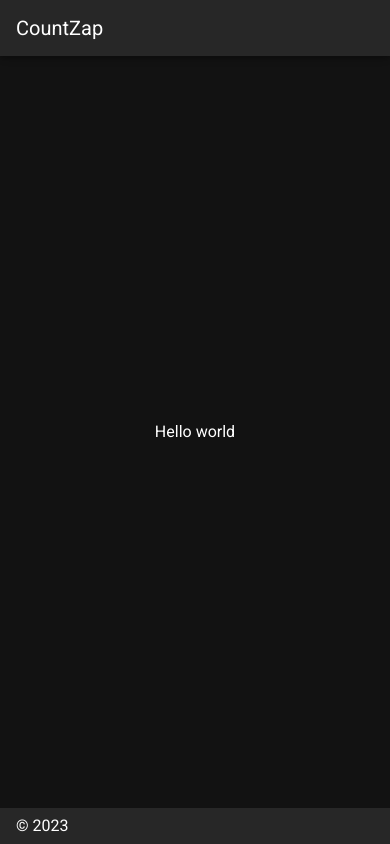
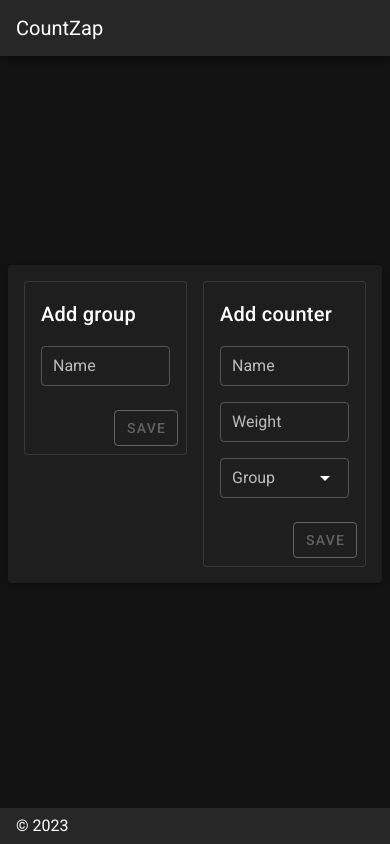
Before and after one commit to burgerG/count-zap, a Nuxt app: page / in a window 390 px wide. Built offline with nearby package versions, Linux system fonts and the light colour scheme.

Commit message:
docs: Add counters store responsiveness demo

```diff
--- a/pages/index.vue
+++ b/pages/index.vue
@@ -1,9 +1,127 @@
 <template>
-  <span>Hello world</span>
+  <div>
+    <v-card>
+      <v-row class="pa-2" no-gutters>
+        <div class="pa-2 col-6">
+          <v-card outlined>
+            <v-card-title> Add group </v-card-title>
+            <v-card-text>
+              <v-text-field
+                v-model="groupName"
+                label="Name"
+                hide-details
+                dense
+                outlined
+              />
+            </v-card-text>
+            <v-card-actions class="justify-end">
+              <v-btn
+                outlined
+                :disabled="!groupName"
+                @click="
+                  $store.dispatch('counters/addGroup', { name: groupName })
+                "
+              >
+                Save
+              </v-btn>
+            </v-card-actions>
+          </v-card>
+        </div>
+        <div class="pa-2 col-6">
+          <v-card outlined>
+            <v-card-title> Add counter </v-card-title>
+            <v-card-text>
+              <v-text-field
+                v-model="counterPreview.name"
+                label="Name"
+                hide-details
+                dense
+                outlined
+              />
+              <v-text-field
+                v-model="counterPreview.weight"
+                type="Number"
+                label="Weight"
+                class="my-4"
+                hide-details
+                dense
+                outlined
+              />
+              <v-select
+                v-model="selectedGroup"
+                :items="availableGroups"
+                label="Group"
+                hide-details
+                dense
+                outlined
+              />
+            </v-card-text>
+            <v-card-actions class="justify-end">
+              <v-btn
+                outlined
+                :disabled="
+                  !counterPreview.name ||
+                  !counterPreview.weight ||
+                  counterPreview.weight == 0 ||
+                  !selectedGroup
+                "
+                @click="
+                  $store.dispatch('counters/addCounter', {
+                    groupId: selectedGroup,
+                    counterPreview,
+                  })
+                "
+              >
+                Save
+              </v-btn>
+            </v-card-actions>
+          </v-card>
+        </div>
+      </v-row>
+    </v-card>
+    <v-row class="pa-2" no-gutters>
+      <v-card v-for="group in groups" :key="group.id" outlined class="pa-2">
+        <v-card-title>
+          {{ group.name }}
+        </v-card-title>
+        <v-card-section>
+          <v-card v-for="counter in group.counters" :key="counter.id" outlined>
+            <v-card-title>
+              {{ counter.name }}
+            </v-card-title>
+            <v-card-subtitle>
+              {{ counter.weight }}
+            </v-card-subtitle>
+          </v-card>
+        </v-card-section>
+      </v-card>
+    </v-row>
+  </div>
 </template>
 
 <script>
 export default {
   name: "Index",
+  data() {
+    return {
+      groupName: "",
+      selectedGroup: null,
+      counterPreview: {
+        name: "",
+        weight: null,
+      },
+    };
+  },
+  computed: {
+    groups() {
+      return this.$store.state.counters.groups;
+    },
+    availableGroups() {
+      return Object.keys(this.groups).map((key) => ({
+        text: this.groups[key].name,
+        value: key,
+      }));
+    },
+  },
 };
 </script>
```
